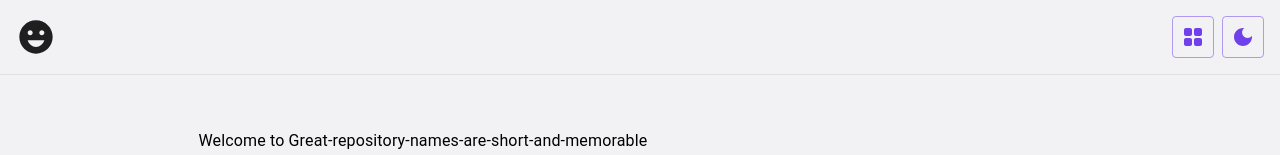
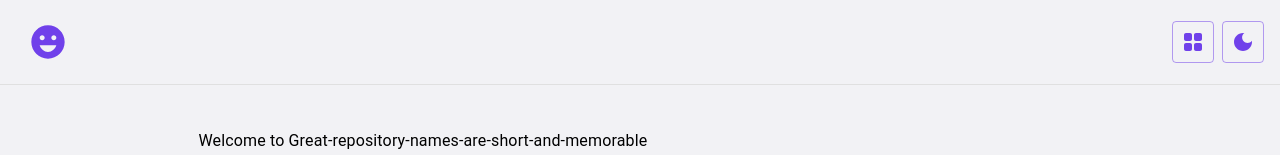
Before and after one commit to Chinosu/Great-repository-names-are-short-and-memorable, a Next.js app in the folder frontend/app/: page / in a window 1280 px wide. Shown: the top 155 px of the page. Built offline with nearby package versions, Linux system fonts and the light colour scheme.

Commit message:
feat(NavBar): logo onClick

```diff
--- a/frontend/app/src/app/components/NavBar.tsx
+++ b/frontend/app/src/app/components/NavBar.tsx
@@ -14,6 +14,7 @@ import IconButton from "./IconButton";
 
 // Temporary logo import or placeholder
 import LogoIcon from '@mui/icons-material/EmojiEmotions'; // Example logo icon
+import { Button } from "@mui/material";
 
 
 export const navHeight = 65;
@@ -38,7 +39,9 @@ const NavBar: React.FC = () => {
       {/* Logo on the left side */}
       <Stack direction="row" alignItems="center">
         {/* Temporary logo */}
-        <LogoIcon sx={{ fontSize: 40 }} />
+        <Button aria-label="Home page" href="/">
+          <LogoIcon sx={{ fontSize: 40 }} />
+        </Button>
       </Stack>
 
       {/* Buttons on the right side */}
```
